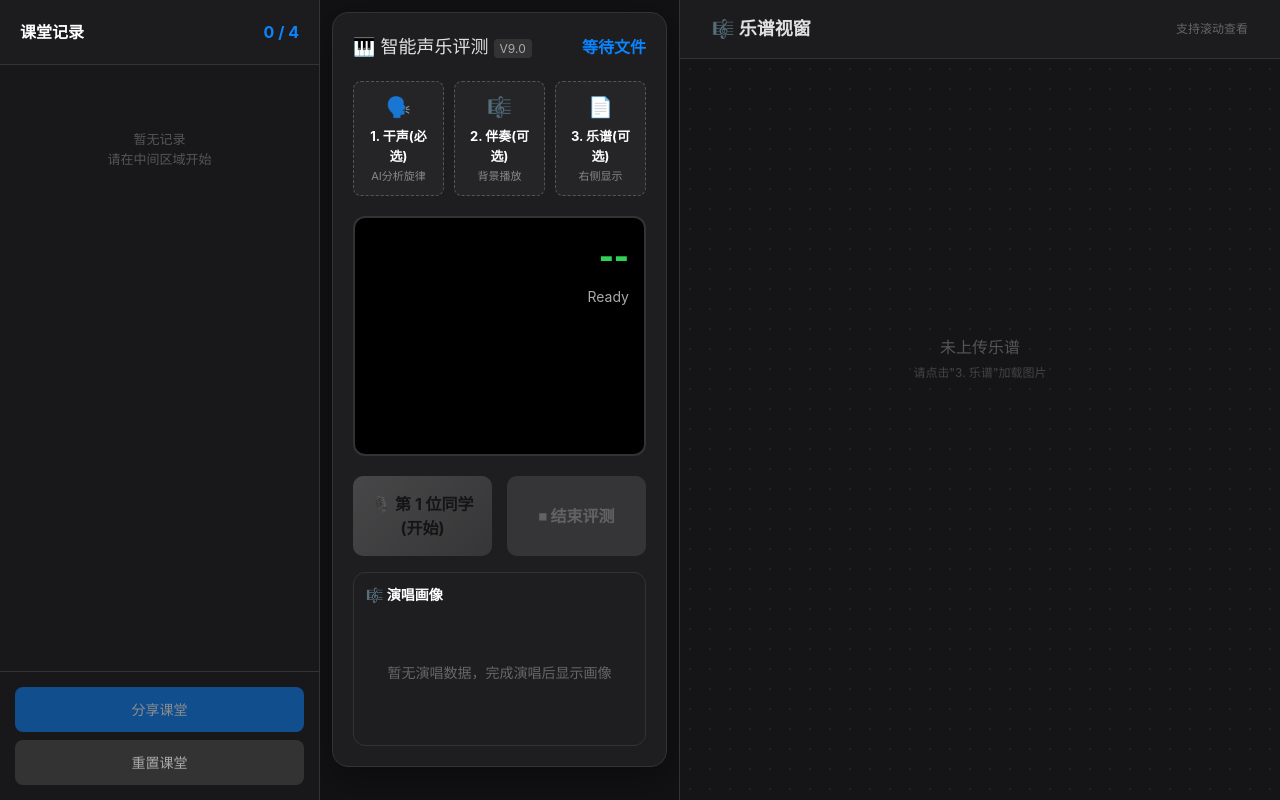
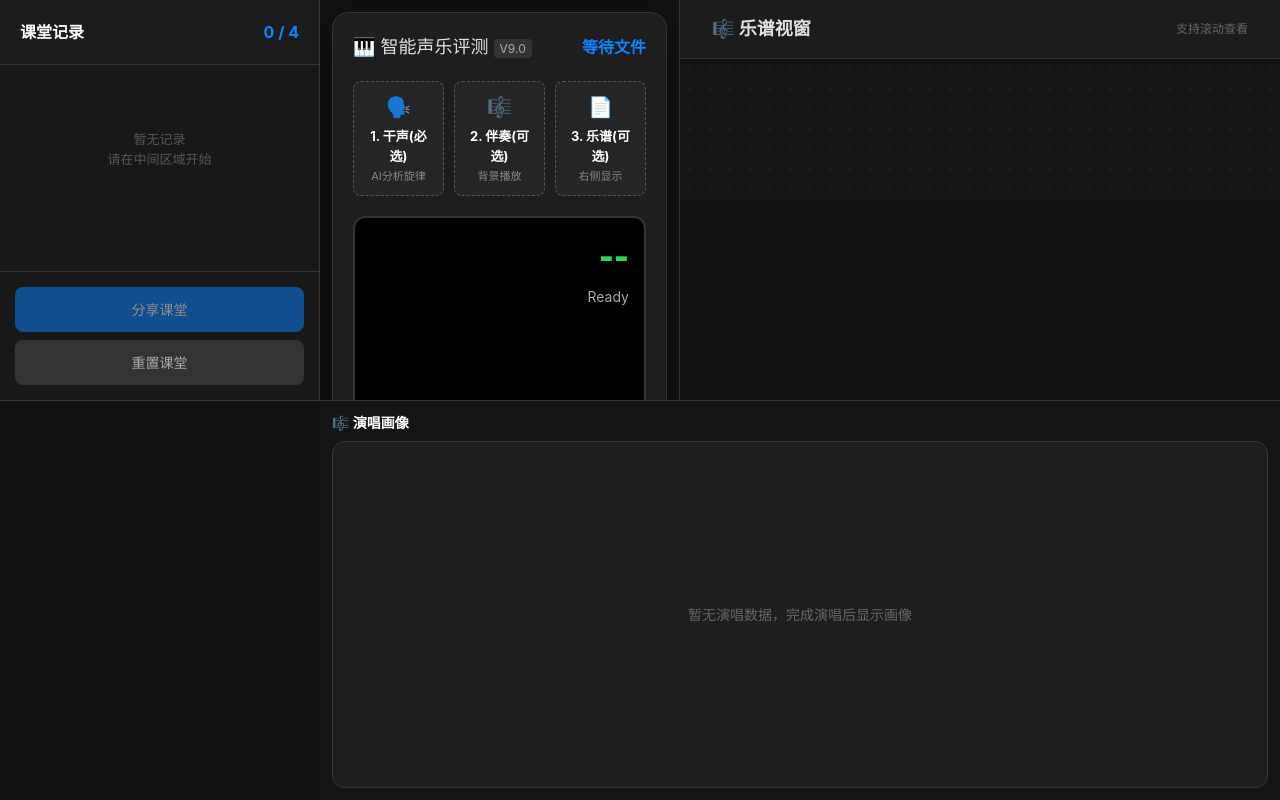
Before and after one commit to 125211182/-singsong, a Next.js app: page / in a window 1280 px wide. Built offline with nearby package versions, Linux system fonts and the light colour scheme.

Commit message:
refactor: 重构桌面端布局，乐谱视窗缩短高度，演唱画像延伸至右侧
Coze-Commit-Type: user
Coze-User-ID: 670016595583172
Coze-Conversation-ID: 368156

```diff
--- a/src/app/page.tsx
+++ b/src/app/page.tsx
@@ -1926,7 +1926,7 @@ export default function Home() {
   }, [mobileTab]);
 
   return (
-    <div className="flex h-screen overflow-hidden bg-[#121214] text-[#e0e0e0]">
+    <div className="flex flex-col h-screen overflow-hidden bg-[#121214] text-[#e0e0e0]">
       {/* Loading Overlay */}
       {loading && (
         <div className="fixed inset-0 z-50 flex flex-col items-center justify-center bg-black/85 backdrop-blur-sm">
@@ -1935,6 +1935,8 @@ export default function Home() {
         </div>
       )}
 
+      {/* 上半部分：桌面端三栏布局 */}
+      <div className="flex flex-1 min-h-0">
       {/* 桌面端左侧：课堂记录 */}
       <div className="hidden md:flex h-full w-[320px] shrink-0 flex-col border-r border-[#333] bg-[#18181a]">
         <div className="border-b border-[#333] bg-[#1c1c1f] px-5 py-5">
@@ -2054,9 +2056,34 @@ export default function Home() {
               ⏹ 结束评测
             </button>
           </div>
-
+        </div>
+      </div>
+
+      {/* 桌面端右侧：乐谱视窗（缩短高度） */}
+      <div className="hidden md:flex h-1/2 w-[600px] shrink-0 flex-col bg-[#151517]">
+        <div className="border-b border-[#333] bg-[#1c1c1f] px-8 py-[15px] flex items-center justify-between">
+          <span className="font-bold text-lg">🎼 乐谱视窗</span>
+          <span className="text-[12px] text-[#666]">支持滚动查看</span>
+        </div>
+        <div className="flex-1 overflow-y-auto p-[25px]" style={{ backgroundImage: 'radial-gradient(#222 1px, transparent 1px)', backgroundSize: '20px 20px' }}>
+          {scoreImage ? (
+            <img src={scoreImage} alt="Sheet Music" className="w-full rounded-lg shadow-[0_4px_10px_rgba(0,0,0,0.5)]" />
+          ) : (
+            <div className="mt-[50%] text-center text-[#555] -translate-y-1/2">
+              未上传乐谱<br />
+              <span className="text-[12px] text-[#444]">请点击"3. 乐谱"加载图片</span>
+            </div>
+          )}
+        </div>
+      </div>
+      </div>
+
+      {/* 下半部分：演唱画像（跨越中+右区域） */}
+      <div className="hidden md:flex h-1/2 border-t border-[#333]">
+        {/* 左侧占位，对齐课堂记录宽度 */}
+        <div className="w-[320px] shrink-0"></div>
         {/* 演唱画像区域 */}
-          <div className="mt-4 rounded-xl bg-[#1e1e20] border border-[#333] p-3">
+        <div className="flex-1 flex flex-col bg-[#151517] p-3">
           <div className="flex items-center justify-between mb-2">
             <span className="text-sm font-bold text-white">🎼 演唱画像</span>
             {studentScoreData.length > 0 && (
@@ -2071,6 +2098,7 @@ export default function Home() {
               </select>
             )}
           </div>
+          <div className="flex-1 rounded-xl bg-[#1e1e20] border border-[#333] p-2 overflow-hidden">
             {studentScoreData.length > 0 ? (
               <SingingPortrait
                 sampleData={studentScoreData[portraitStudentIndex]?.sampleData || []}
@@ -2079,29 +2107,11 @@ export default function Home() {
                 studentName={studentScoreData[portraitStudentIndex]?.name || ''}
               />
             ) : (
-              <div className="h-[120px] flex items-center justify-center text-[#666] text-sm">
+              <div className="h-full flex items-center justify-center text-[#666] text-sm">
                 暂无演唱数据，完成演唱后显示画像
               </div>
             )}
           </div>
-        </div>
-      </div>
-
-      {/* 桌面端右侧：乐谱视窗 */}
-      <div className="hidden md:flex h-full w-[600px] shrink-0 flex-col bg-[#151517]">
-        <div className="border-b border-[#333] bg-[#1c1c1f] px-8 py-[15px] flex items-center justify-between">
-          <span className="font-bold text-lg">🎼 乐谱视窗</span>
-          <span className="text-[12px] text-[#666]">支持滚动查看</span>
-        </div>
-        <div className="flex-1 overflow-y-auto p-[25px]" style={{ backgroundImage: 'radial-gradient(#222 1px, transparent 1px)', backgroundSize: '20px 20px' }}>
-          {scoreImage ? (
-            <img src={scoreImage} alt="Sheet Music" className="w-full rounded-lg shadow-[0_4px_10px_rgba(0,0,0,0.5)]" />
-          ) : (
-            <div className="mt-[50%] text-center text-[#555] -translate-y-1/2">
-              未上传乐谱<br />
-              <span className="text-[12px] text-[#444]">请点击"3. 乐谱"加载图片</span>
-            </div>
-          )}
         </div>
       </div>
 
```
Also changed, not shown: 1 other file (tests, documents, lock files or other folders). Lines whose indentation alone changed are shown as unchanged.
